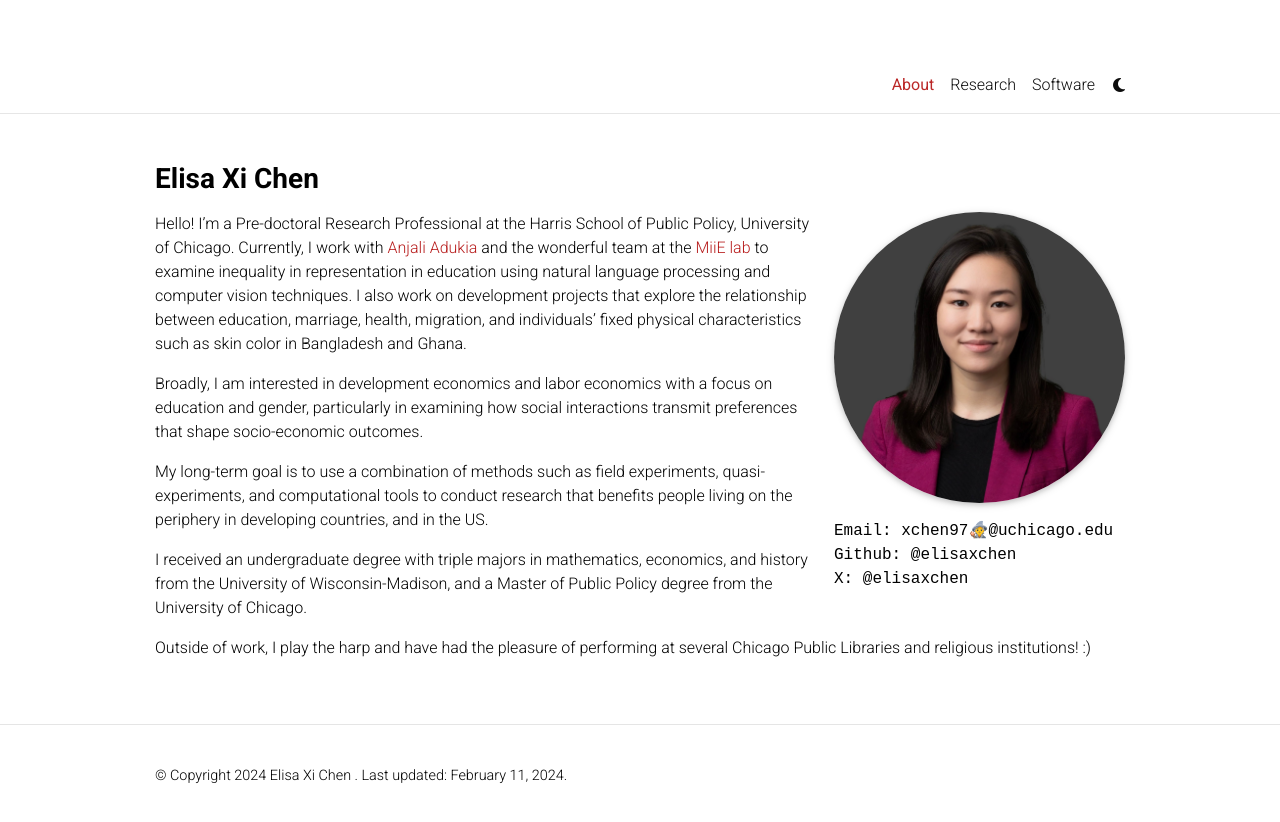
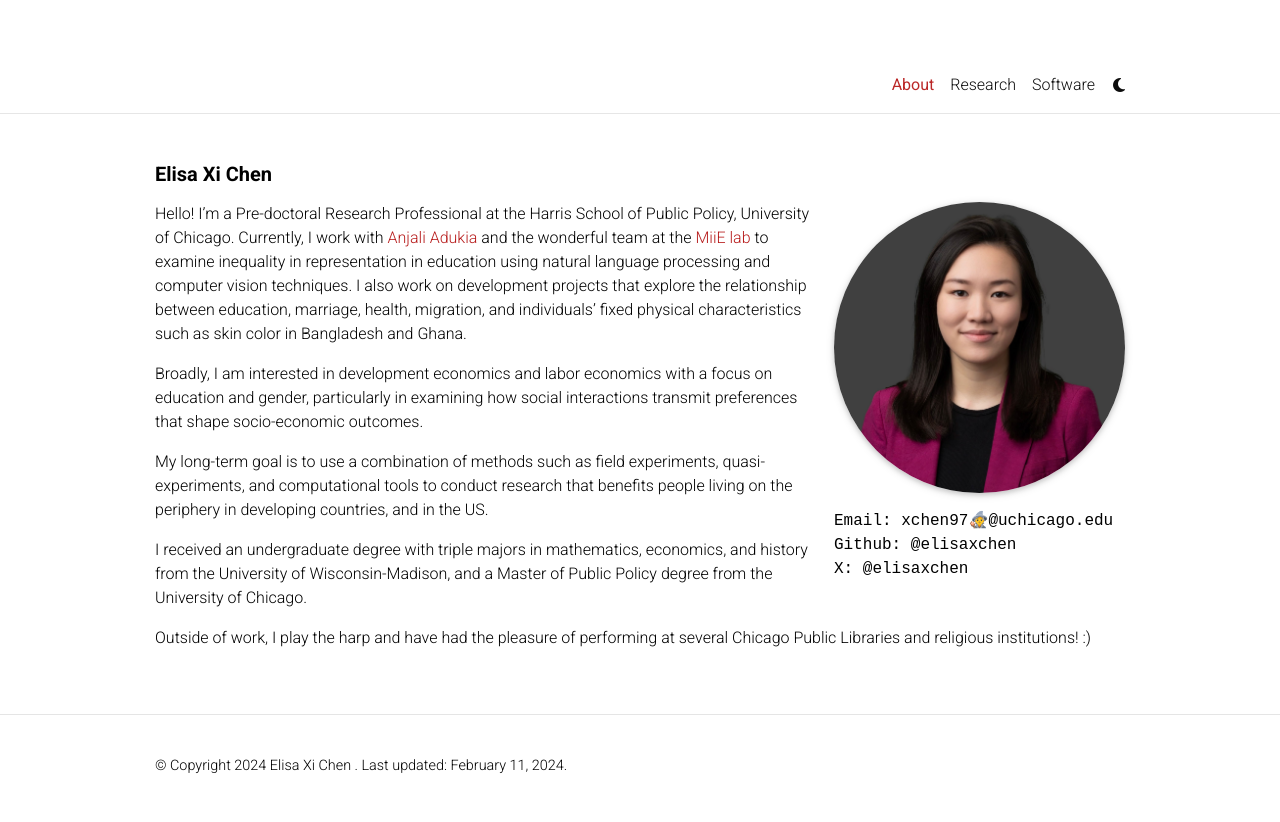
Before and after one commit to elisaxchen/elisaxchen.github.io, a Jekyll site: the page built from _pages/About.md, in a window 1280 px wide. Shown: the top 822 px of the page. Built offline with Jekyll 4.4.1, drawn with Linux system fonts in a browser that asks for light colours; full-size pictures stand in for the smaller copies a plugin makes; comment, search, counter and statistics services are not loaded; a style sheet for code colours, icons or effects is not loaded.

Commit message:
reverted about font change

```diff
--- a/_layouts/about.html
+++ b/_layouts/about.html
@@ -5,7 +5,7 @@
 <!-- about.html -->
       <div class="post">
         <header class="post-header">
-          <h1 class="post-title" style="font-size: 28px;">
+          <h1 class="post-title" style="font-size: 20px;">
             {% if site.title == "blank" -%}<span class="font-weight-bold">{{ site.first_name }}</span> {{ site.middle_name }} {{ site.last_name }}{%- else -%}{{ site.title }}{%- endif %}
           </h1>
           <p class="desc">{{ page.subtitle }}</p>
```
